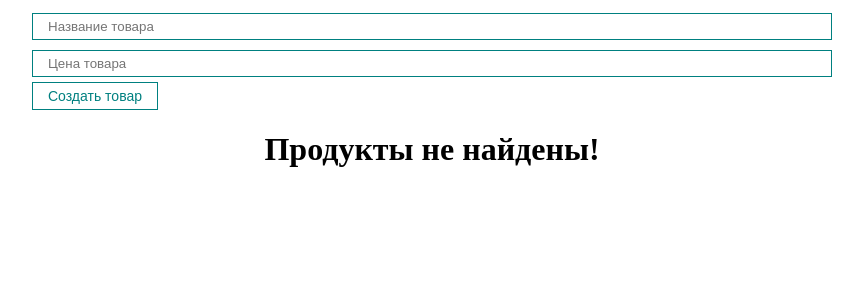
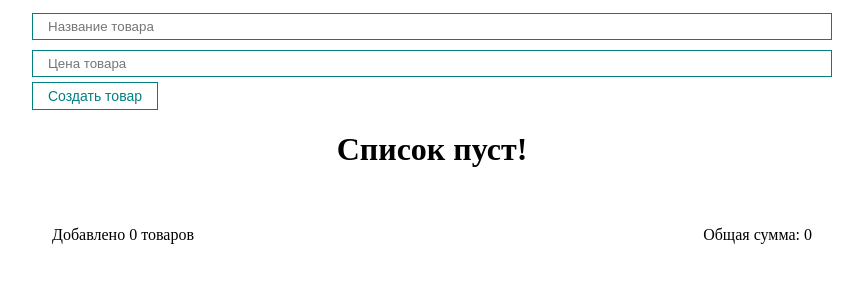
Before and after one commit to lemdorot/Shopping-cart, a React (Create React App) app: page / in a window 1280 px wide. Shown: the top 300 px of the page, without its empty margins (208-1071 px from the left). Built offline with nearby package versions, Linux system fonts and the light colour scheme.

Commit message:
Добавил блок статистики

```diff
--- a/src/App.js
+++ b/src/App.js
@@ -2,15 +2,16 @@ import React, {useState} from 'react';
 import './styles/App.css';
 import ProductForm from './ProductForm';
 import ProductList from './components/ProductList';
+import Statistic from './components/Statistic';
 
 function App() {
 
   const [products, setProducts] = useState([])
-  const [count, setCount] = useState(0);
+  const [productCounter, setProductCounter] = useState(0);
 
   const createProduct = (newProduct) => {
     setProducts([...products, newProduct])
-    setCount(count + 1)
+    setProductCounter(productCounter + 1)
   }
 
   const removeProduct = (post) => {
@@ -21,6 +22,7 @@ function App() {
     <div>
       <ProductForm create={createProduct}/>
       <ProductList remove={removeProduct} products={products} title="Продукты"/>
+      <Statistic productCounter={productCounter} products={products}/>
     </div>
   );
 }
--- a/src/components/ProductList.jsx
+++ b/src/components/ProductList.jsx
@@ -7,7 +7,7 @@ const ProductList = ({products, title, remove}) => {
     if (!products.length) {
         return (
             <h1 style={{textAlign: 'center'}}>
-                Продукты не найдены!
+                Список пуст!
             </h1>
         )
     }
@@ -18,7 +18,7 @@ const ProductList = ({products, title, remove}) => {
                 {title}
             </h1>
                 {products.map((product, index) =>
-                    <ProductItem remove={remove} number={index + 1} product={product} />
+                    <ProductItem key={product.id} remove={remove} number={index + 1} product={product} />
                 )}
         </div>
     );
--- /dev/null
+++ b/src/components/Statistic.jsx
@@ -0,0 +1,18 @@
+import React from 'react';
+
+const Statistic = ({productCounter, products}) => {
+    const getSum = (products) => {
+        return products.reduce(function(sum, current) {
+          return sum + +current.price
+        }, 0)
+      }
+
+    return (
+        <div className='statistic'>
+            <p>Добавлено {productCounter} товаров</p>
+            <p>Общая сумма: {getSum(products)}</p>
+        </div>
+    );
+};
+
+export default Statistic;
--- a/src/styles/App.css
+++ b/src/styles/App.css
@@ -74,3 +74,9 @@
 .product__title {
   margin-bottom: 0;
 }
+
+.statistic {
+  padding: 20px;
+  display: flex;
+  justify-content: space-between;
+}
```
